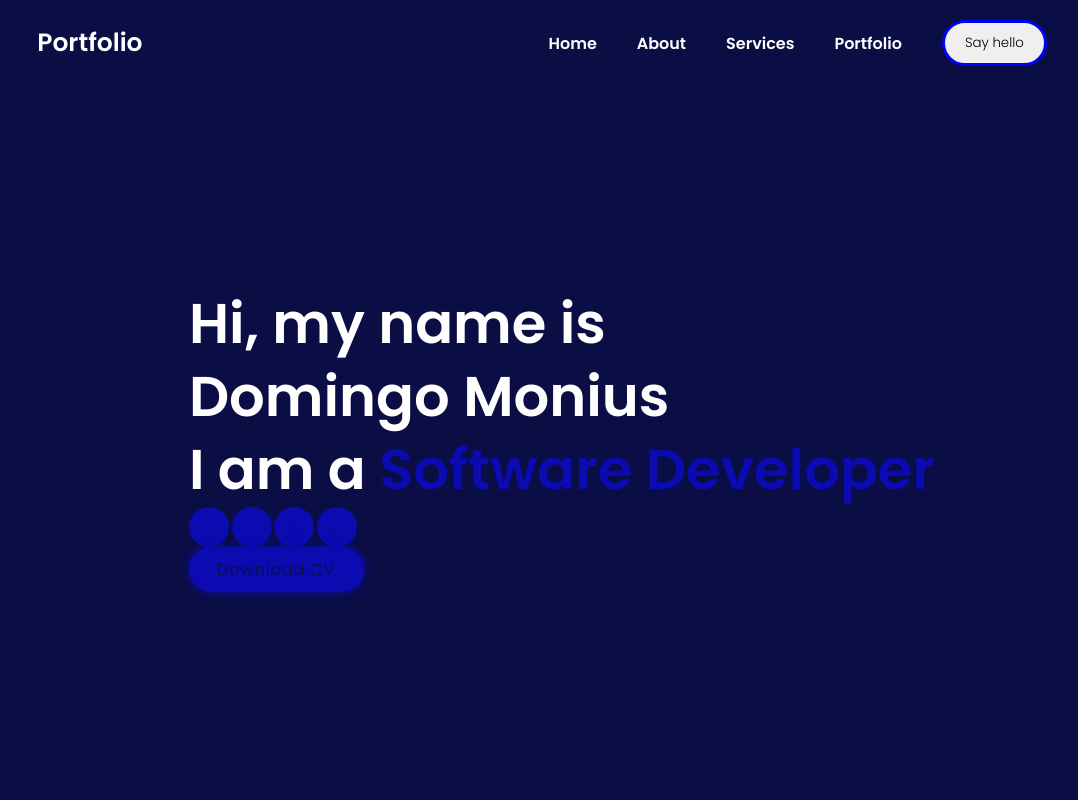
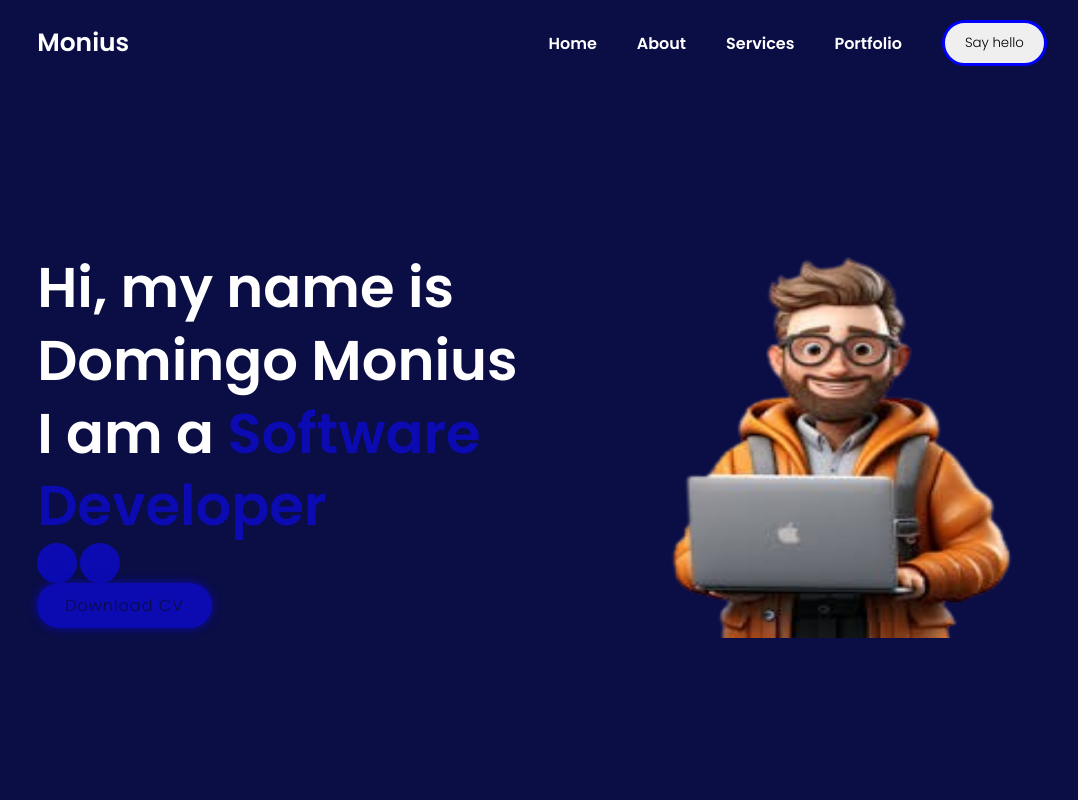
Before and after one commit to Myngos/Portfolio, a plain HTML site: page index.html in a window 1280 px wide. Shown: the top 800 px of the page, without its empty margins (78-1156 px from the left). Drawn offline with Linux system fonts and the light colour scheme; a script that the page names is missing.

Commit message:
getting cooked

```diff
--- a/index.html
+++ b/index.html
@@ -15,7 +15,7 @@
 <body>
     <!---header design-->
     <header class="header">
-        <a href="#" class="logo">Portfolio</a>
+        <a href="#" class="logo">Monius</a>
 
 
         <i class="fa-solid fa-bars" id="menu-icon"></i>
@@ -37,15 +37,15 @@
             <h1>Domingo Monius</h1>
             <h1>I am a <span>Software Developer</span> </h1>
             <div class="social-media">
-                <a href="#"><i class="fa-brands fa-facebook"></i></a >
-                <a href="#"><i class="fa-brands fa-twitter"></i></a>
                 <a href="#"><i class="fa-brands fa-linkedin"></i></a>
                 <a href="#"><i class="fa-brands fa-github"></i></a>
             </div>
             <a href="#" class="btn">Download CV</a>
 
         </div>
-
+        <div class="home-img">
+            <img src="images/developer-removebg-preview.png" alt="">
+        </div>
     </section>
 
     <!--About section design-->
--- a/style.css
+++ b/style.css
@@ -114,8 +114,9 @@ span {
     line-height: 1.3;
 }
 
-.home-img {
-    width: 25vw;
+.home-img img{
+    width: 500px;
+    height: 400px;
     animation: floating 4s ease-in-out infinite;
 }
 
```
Also changed, not shown: images/dev-girl-removebg-preview.png (added), images/dev-girl.jpg (added), images/dev2.jpg (added), images/developer-removebg-preview.png (added), images/developer.jpeg (added), images/logo-port.png (added), images/logo-proper.png (added), images/logo-small-removebg-preview.png (added), images/logo-small.png (added).
